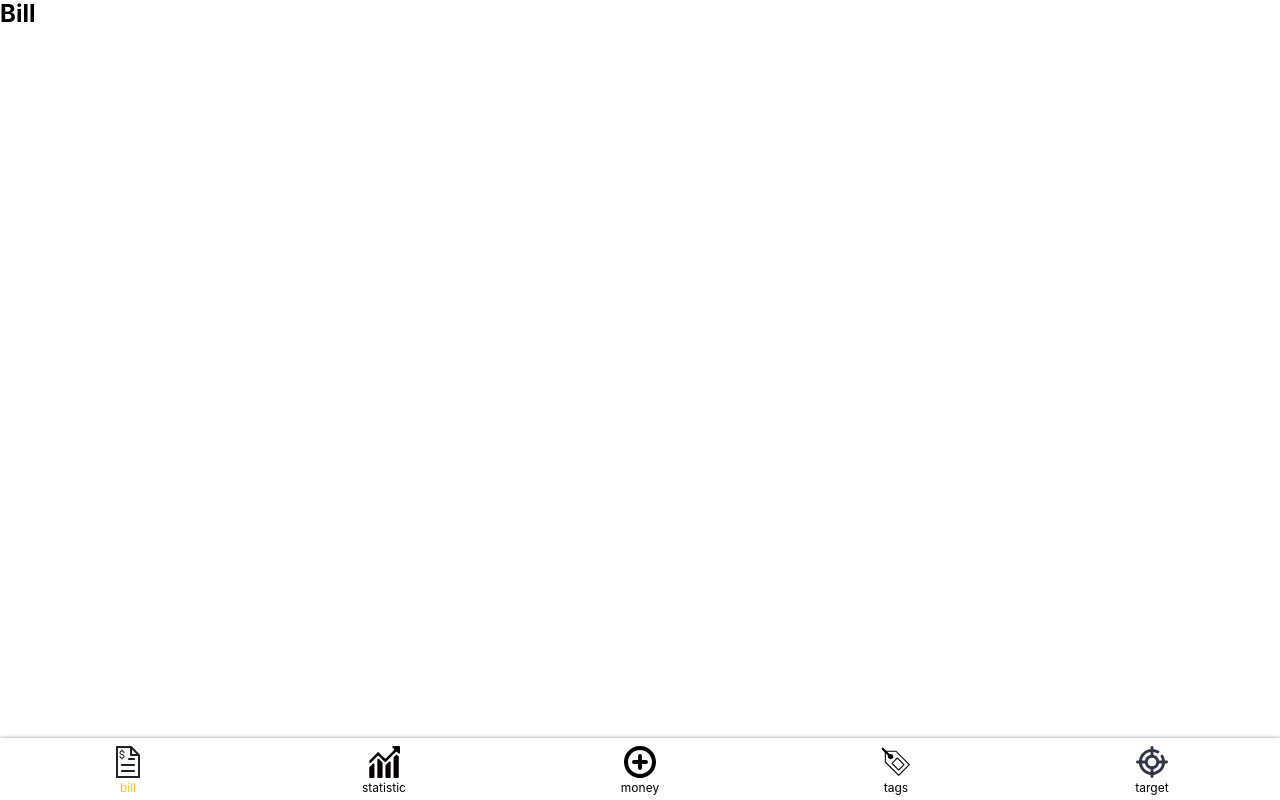
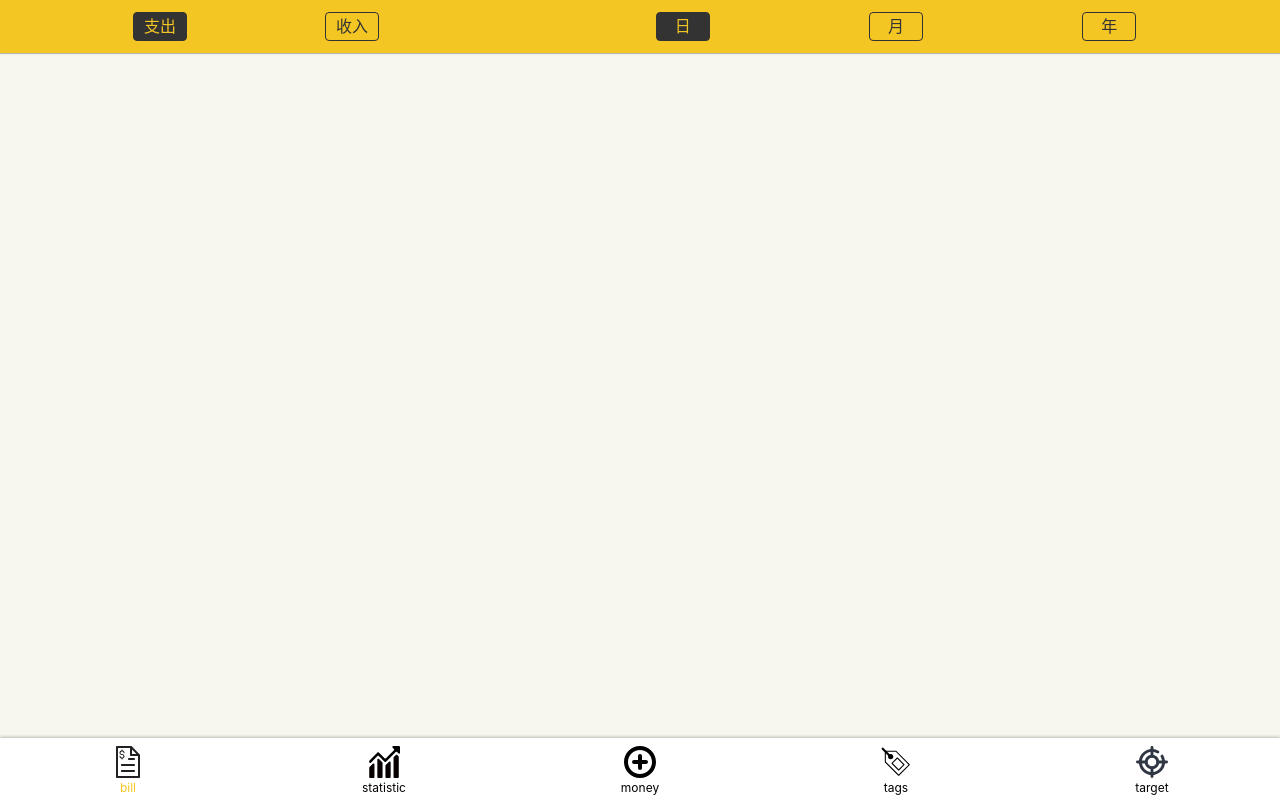
Before and after one commit to huchangkuang/account_react, a React app: page /#/Bill in a window 1280 px wide. Built offline with nearby package versions, Linux system fonts and the light colour scheme.

Commit message:
静态页面WIP

```diff
--- a/package.json
+++ b/package.json
@@ -9,6 +9,7 @@
     "@testing-library/jest-dom": "^4.2.4",
     "@testing-library/react": "^9.3.2",
     "@testing-library/user-event": "^7.1.2",
+    "@types/classnames": "^2.2.10",
     "@types/jest": "^24.0.0",
     "@types/node": "^12.0.0",
     "@types/react": "^16.9.0",
@@ -23,6 +24,7 @@
     "babel-preset-react-app": "^9.1.2",
     "camelcase": "^5.3.1",
     "case-sensitive-paths-webpack-plugin": "2.3.0",
+    "classnames": "^2.2.6",
     "css-loader": "3.4.2",
     "dotenv": "8.2.0",
     "dotenv-expand": "5.1.0",
--- a/src/components/ConsumeType.tsx
+++ b/src/components/ConsumeType.tsx
@@ -1,9 +1,10 @@
-import React from "react";
+import React, {useState} from "react";
 import styled from "styled-components";
 
 const Wrapper = styled.div`
         display: flex;
         justify-content: center;
+        align-items: center;
         background: #f3c623;
         box-shadow: 0 1px 1px rgba(0, 0, 0, 0.25);
         padding: 12px 0;
@@ -11,7 +12,7 @@ const Wrapper = styled.div`
         > div {
             border: 1px solid #333333;
             font-size: 16px;
-            padding: 2px 23px;
+            padding: 4px 23px;
             text-align: center;
             color: #333333;
             &.selected {
@@ -26,11 +27,14 @@ const Wrapper = styled.div`
         }
         }
 `;
-const ConsumeType = () => {
+const ConsumeType:React.FC = () => {
+    const [type,setType] = useState<string>("-")
+    const selected = (t:string)=> type===t ? "selected" : ""
+
     return (
-        <Wrapper>
-            <div>支出</div>
-            <div>收入</div>
+        <Wrapper className="type">
+            <div className={selected("-")} onClick={()=>setType("-")}>支出</div>
+            <div className={selected("+")} onClick={()=>setType("+")}>收入</div>
         </Wrapper>
     );
 };
--- /dev/null
+++ b/src/components/DataFilter.tsx
@@ -0,0 +1,65 @@
+import React, {useState} from "react";
+import styled from "styled-components";
+
+const Wrapper = styled.div`
+    display: flex;
+    justify-content: space-around;
+    background: #f3c623;
+    box-shadow: 0 1px 1px rgba(0, 0, 0, 0.25);
+    padding: 12px 0;
+    width: 100%;
+    > ul {
+       display: flex;
+       justify-content: space-around;
+       align-items: center;
+       > li {
+           border: 1px solid #333333;
+           font-size: 16px;
+           text-align: center;
+           color: #333333;
+           border-radius: 4px;
+           &.selected {
+               background: #333333;
+               color: #f3c623;
+           }
+       }
+    }
+    .in-out {
+        width: 30%;
+        > li {
+            padding: 4px 10px;
+        }
+    }
+    .date {
+        width: 50%;
+        > li {
+            padding: 4px 18px;
+        }
+    }
+`
+
+const typeMap = {"-":"支出","+":"收入"}
+const dateMap = {"day":"日", "month":"月", "year":"年"}
+type TypeList = keyof typeof typeMap
+type DateList = keyof typeof dateMap
+const DataFilter:React.FC = ()=>{
+    const [typeList] = useState<TypeList[]>(["-","+"])
+    const [dateList] = useState<DateList[]>(["day","month","year"])
+    const [selectedType,setSelectedType] = useState("-")
+    const [selectedDate,setSelectedDate] = useState("day")
+    return(
+        <Wrapper>
+            <ul className="in-out">
+                {typeList.map(i=><li key={i} className={selectedType===i?"selected":""}
+                                     onClick={()=>setSelectedType(i)}>{typeMap[i]}
+                </li>)}
+            </ul>
+            <ul className="date">
+                {dateList.map(d=><li key={d} className={selectedDate===d?"selected":""}
+                                     onClick={()=>setSelectedDate(d)}>{dateMap[d]}
+                </li>)}
+            </ul>
+        </Wrapper>
+    )
+}
+export {DataFilter}
--- a/src/components/Money/Classify.tsx
+++ b/src/components/Money/Classify.tsx
@@ -1,8 +1,50 @@
-import React from "react";
+import React, {useState} from "react";
+import styled from "styled-components";
+import Icon from "../Icon";
 
-const Classify = ()=>{
+const Wrapper = styled.div`
+    width: 90%;
+    ul {
+            display: flex;
+            flex-wrap: wrap;
+            background: white;
+            border-radius: 10px;
+            box-shadow: 0 2px 2px rgba(0, 0, 0, 0.2);
+            li {
+                width: 25%;
+                height: 64px;
+                text-align: center;
+                display: flex;
+                flex-direction: column;
+                justify-content: center;
+                align-items: center;
+                .icon {
+                    width: 24px;
+                    height: 24px;
+                    border-radius: 4px;
+                    &.selected {
+                        background: #f3c623;
+                    }
+                }
+            }
+    }
+`
+const iconMap = [{id:0,name:"food",text:"餐饮",type:"-"},{id:1,name:"shop",text:"购物",type:"-"}]
+
+const Classify:React.FC = ()=>{
+    const [selectedIcon,setSelectedIcon] = useState("food")
     return (
-        <div>Classify</div>
+        <Wrapper>
+            <ul>
+                {iconMap.map(i=>
+                    <li key={i.id}>
+                        <Icon name={i.name} className={selectedIcon===i.name?"selected":""}
+                              onClick={()=>setSelectedIcon(i.name)}/>
+                        <span>{i.text}</span>
+                    </li>
+                )}
+            </ul>
+        </Wrapper>
     )
 }
 export {Classify}
--- a/src/components/Money/NumberPad.tsx
+++ b/src/components/Money/NumberPad.tsx
@@ -1,8 +1,63 @@
 import React from "react";
+import styled from "styled-components";
 
-const NumberPad = ()=>{
+const Wrapper = styled.div`
+        width: 100%;
+        .buttons {
+            display: flex;
+            flex-wrap: wrap;
+            box-shadow: 0px -1px 2px rgba(0, 0, 0, 0.25);
+            button {
+                width: 25%;
+                height: 48px;
+                background: transparent;
+                border: none;
+            }
+            & :nth-child(1) {
+                background: #f2f2f2;
+            }
+            & :nth-child(2), & :nth-child(5) {
+                background: #e8e8e8;
+            }
+            & :nth-child(3), & :nth-child(6), & :nth-child(9) {
+                background: #dedede;
+            }
+            & :nth-child(4), & :nth-child(7), & :nth-child(10), & :nth-child(13) {
+                background: #d3d3d3;
+            }
+            & :nth-child(8), & :nth-child(11), & :nth-child(14) {
+                background: #c9c9c9;
+            }
+            & :nth-child(12), & :nth-child(15) {
+                background: #bfbfbf;
+            }
+            & :nth-child(16) {
+                background: #b5b5b5;
+            }
+        }
+`
+const NumberPad:React.FC = ()=>{
     return (
-        <div>NumberPad</div>
+        <Wrapper>
+            <div className="buttons">
+                <button >1</button>
+                <button >2</button>
+                <button >3</button>
+                <button >删除</button>
+                <button >4</button>
+                <button >5</button>
+                <button >6</button>
+                <button >清空</button>
+                <button >7</button>
+                <button >8</button>
+                <button >9</button>
+                <button >备注</button>
+                <button >.</button>
+                <button >0</button>
+                <button >今天</button>
+                <button className="ok">确认</button>
+            </div>
+        </Wrapper>
     )
 }
 export {NumberPad};
--- a/src/components/Money/Receipt.tsx
+++ b/src/components/Money/Receipt.tsx
@@ -1,8 +1,87 @@
 import React from "react";
+import styled from "styled-components";
 
-const Receipt = ()=>{
+const Wrapper = styled.div`
+  width: 90%;
+        display: flex;
+        align-items: center;
+        flex-direction: column;
+        .top-bar {
+            background: rgb(233, 233, 233);
+            height: 16px;
+            border-radius: 8px;
+            width: 100%;
+            display: flex;
+            justify-content: center;
+            .top-in {
+                width: 98%;
+                height: 6px;
+                background: rgb(218, 218, 218);
+                margin-top: 7px;
+                border-radius: 3px;
+            }
+        }
+        .paper {
+            border-top: 4px solid rgb(233, 233, 233);
+            background: white;
+            width: 95%;
+            margin-top: -5px;
+            min-height: 100px;
+            box-shadow: 0 2px 2px rgba(0, 0, 0, 0.2);
+            .amount {
+                display: flex;
+                justify-content: space-between;
+                padding: 2px 10px;
+                font-size: 36px;
+                font-family: Consolas, monospace;
+                border-bottom: 1px solid #e9e9e9;
+            }
+            .bar {
+                display: flex;
+                justify-content: space-between;
+                align-items: center;
+                padding: 2px 10px;
+            }
+            .notes {
+                .note-content {
+                    max-width: 80%;
+                    overflow-wrap: break-word;
+                }
+            }
+            .time {
+                padding: 2px 10px;
+            }
+
+            .kind {
+                padding: 2px 10px;
+            }
+  }
+`
+const Receipt:React.FC = ()=>{
     return (
-        <div>Receipt</div>
+        <Wrapper>
+            <div className="top-bar">
+                <div className="top-in"/>
+            </div>
+            <div className="paper">
+                <div className="amount">
+                    <div className="text">金额：</div>
+                    <div className="output">0</div>
+                </div>
+                <div className="bar time">
+                    <div>日期：</div>
+                    <div className="time-content">2020-7-15</div>
+                </div>
+                <div className="bar kind">
+                    <div>分类：</div>
+                    <div className="kind-content">餐饮</div>
+                </div>
+                <div className="bar notes">
+                    <div>备注：</div>
+                    <div className="note-content"/>
+                </div>
+            </div>
+        </Wrapper>
     )
 }
 export {Receipt}
--- a/src/index.scss
+++ b/src/index.scss
@@ -22,4 +22,8 @@ body {
   font-family: $font-hei;
   font-size: 16px;
   line-height: 1.2;
+  background: $bg_color;
 }
+:focus{
+  outline: none;
+}
--- a/src/views/Bill.tsx
+++ b/src/views/Bill.tsx
@@ -1,10 +1,11 @@
 import Layout from "../components/Layout";
 import React from "react";
+import {DataFilter} from "../components/DataFilter";
 
-function Bill() {
+const Bill=()=> {
     return  (
         <Layout>
-            <h2>Bill</h2>
+            <DataFilter/>
         </Layout>
     );
 }
--- a/src/views/Money.tsx
+++ b/src/views/Money.tsx
@@ -4,14 +4,26 @@ import {ConsumeType} from "../components/ConsumeType";
 import {Receipt} from "../components/Money/Receipt";
 import {NumberPad} from "../components/Money/NumberPad";
 import {Classify} from "../components/Money/Classify";
-
-function Money() {
+import styled from "styled-components";
+const Wrapper = styled.div`
+  display: flex;
+  flex-direction: column;
+  justify-content: space-between;
+  align-items: center;
+  height: 100%;
+  .type {
+    min-height: 54px;
+  }
+`
+const Money=()=> {
     return (
         <Layout>
-            <ConsumeType/>
-            <Classify/>
-            <Receipt/>
-            <NumberPad/>
+            <Wrapper>
+                <ConsumeType/>
+                <Classify/>
+                <Receipt/>
+                <NumberPad/>
+            </Wrapper>
         </Layout>
     );
 }
--- a/src/views/Statistic.tsx
+++ b/src/views/Statistic.tsx
@@ -1,10 +1,11 @@
 import Layout from "../components/Layout";
 import React from "react";
+import {DataFilter} from "../components/DataFilter";
 
-function Statistic() {
+const Statistic=()=> {
     return  (
         <Layout>
-            <h2>Statistic</h2>
+            <DataFilter/>
         </Layout>
     );
 }
```
Also changed, not shown: src/components/Icon.tsx (+4 -3 lines), 1 other file (tests, documents, lock files or other folders).
